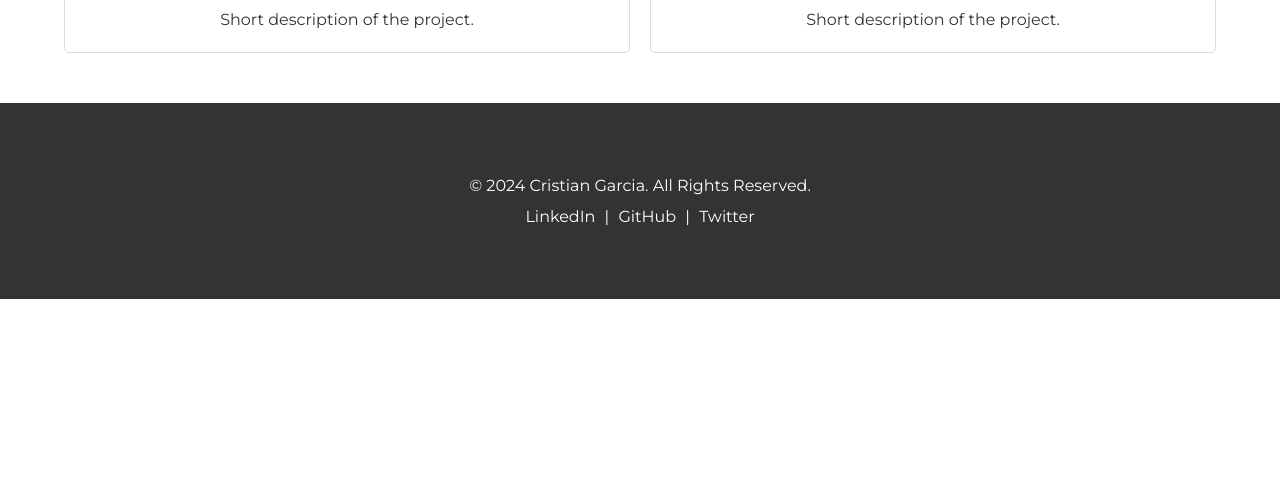
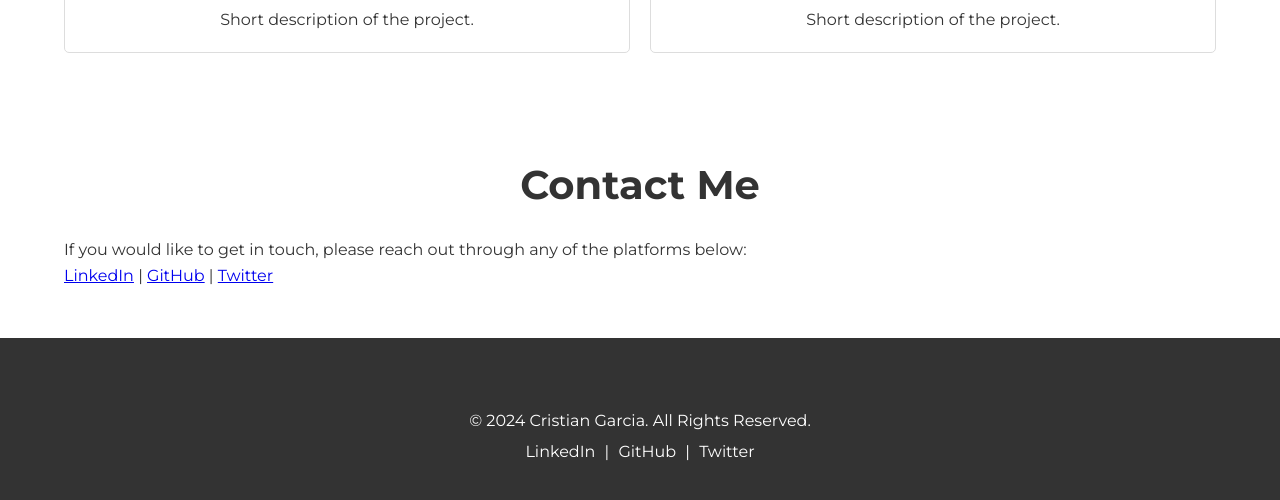
Before and after one commit to crisgll/crisgll.github.io, a plain HTML site: page index.html in a window 1280 px wide. Shown: the part 790-1290 px from the top of the page. Before the commit the page ends 1089 px from the top, so only its background shows below. Drawn offline with Linux system fonts and the light colour scheme.

Commit message:
Update index.html
Se añaden en oculto más opciones para futuras actualizaciones

```diff
--- a/index.html
+++ b/index.html
@@ -20,7 +20,21 @@
             <h2>About Me</h2>
             <p>Lorem ipsum dolor sit amet, consectetur adipiscing elit. Etiam tincidunt, sapien at dictum lacinia, velit felis condimentum odio, a elementum turpis enim ac nisl.</p>
         </div>
-    </section>
+    <!-- </section>
+
+    <section id="skills">
+        <div class="container">
+            <h2>Skills</h2>
+            <ul class="skills-list">
+                <li>HTML & CSS</li>
+                <li>JavaScript</li>
+                <li>React</li>
+                <li>Node.js</li>
+                <li>UI/UX Design</li>
+                <!-- Add more skills as needed
+          </ul>
+        </div>
+    </section> -->
 
     <section id="portfolio">
         <div class="container">
@@ -36,7 +50,34 @@
                     <h3>Project Title 2</h3>
                     <p>Short description of the project.</p>
                 </div>
-                <!-- Add more cards as needed -->
+                <!-- Add more project cards as needed -->
+            </div>
+        </div>
+    </section>
+
+    <!-- <section id="testimonials">
+        <div class="container">
+            <h2>Testimonials</h2>
+            <div class="testimonial">
+                <p>"Lorem ipsum dolor sit amet, consectetur adipiscing elit. Etiam tincidunt, sapien at dictum lacinia."</p>
+                <h4>- John Doe, CEO of Company X</h4>
+            </div>
+            <div class="testimonial">
+                <p>"Suspendisse potenti. Pellentesque nec orci sed mi consectetur sollicitudin a in arcu."</p>
+                <h4>- Jane Smith, Designer</h4>
+            </div>
+            <!-- Add more testimonials as needed
+        </div>
+    </section> -->
+
+    <section id="contact">
+        <div class="container">
+            <h2>Contact Me</h2>
+            <p>If you would like to get in touch, please reach out through any of the platforms below:</p>
+            <div class="contact-links">
+                <a href="#">LinkedIn</a> |
+                <a href="#">GitHub</a> |
+                <a href="#">Twitter</a>
             </div>
         </div>
     </section>
```
